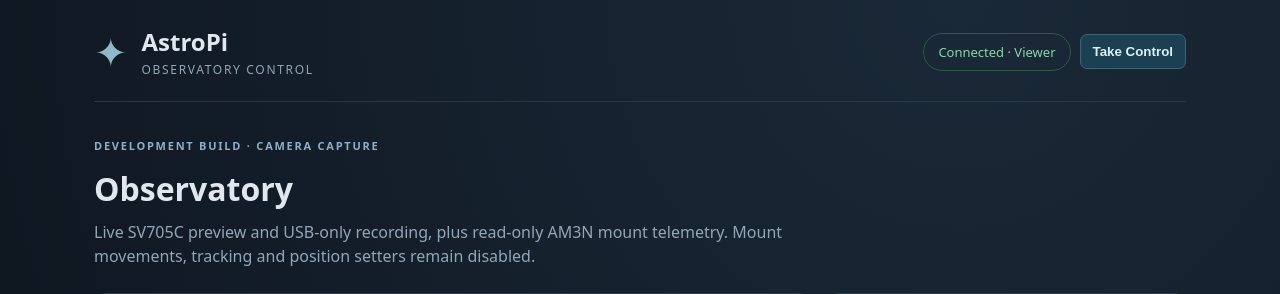
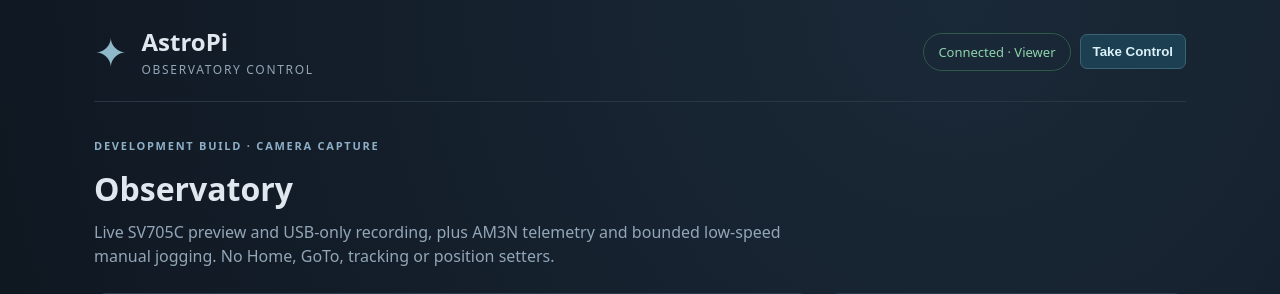
Before and after one commit to Arnbargler/astropi, a Flask app: page / in a window 1280 px wide. Shown: the top 294 px of the page. Run offline with Flask 3, Linux system fonts and the light colour scheme; data that the repository does not hold is empty.

Commit message:
Update dashboard smoke tests for safe manual jog controls and faster mount refresh

```diff
--- a/astropi/templates/index.html
+++ b/astropi/templates/index.html
@@ -22,7 +22,7 @@
     <section class="intro">
       <div class="eyebrow">DEVELOPMENT BUILD · CAMERA CAPTURE</div>
       <h2>Observatory</h2>
-      <p>Live SV705C preview and USB-only recording, plus read-only AM3N mount telemetry. Mount movements, tracking and position setters remain disabled.</p>
+      <p>Live SV705C preview and USB-only recording, plus AM3N telemetry and bounded low-speed manual jogging. No Home, GoTo, tracking or position setters.</p>
     </section>
     <section class="preview-layout">
       <article class="card preview-card">
```
Also changed, not shown: tests/test_ui.cjs (+5 -3 lines).
